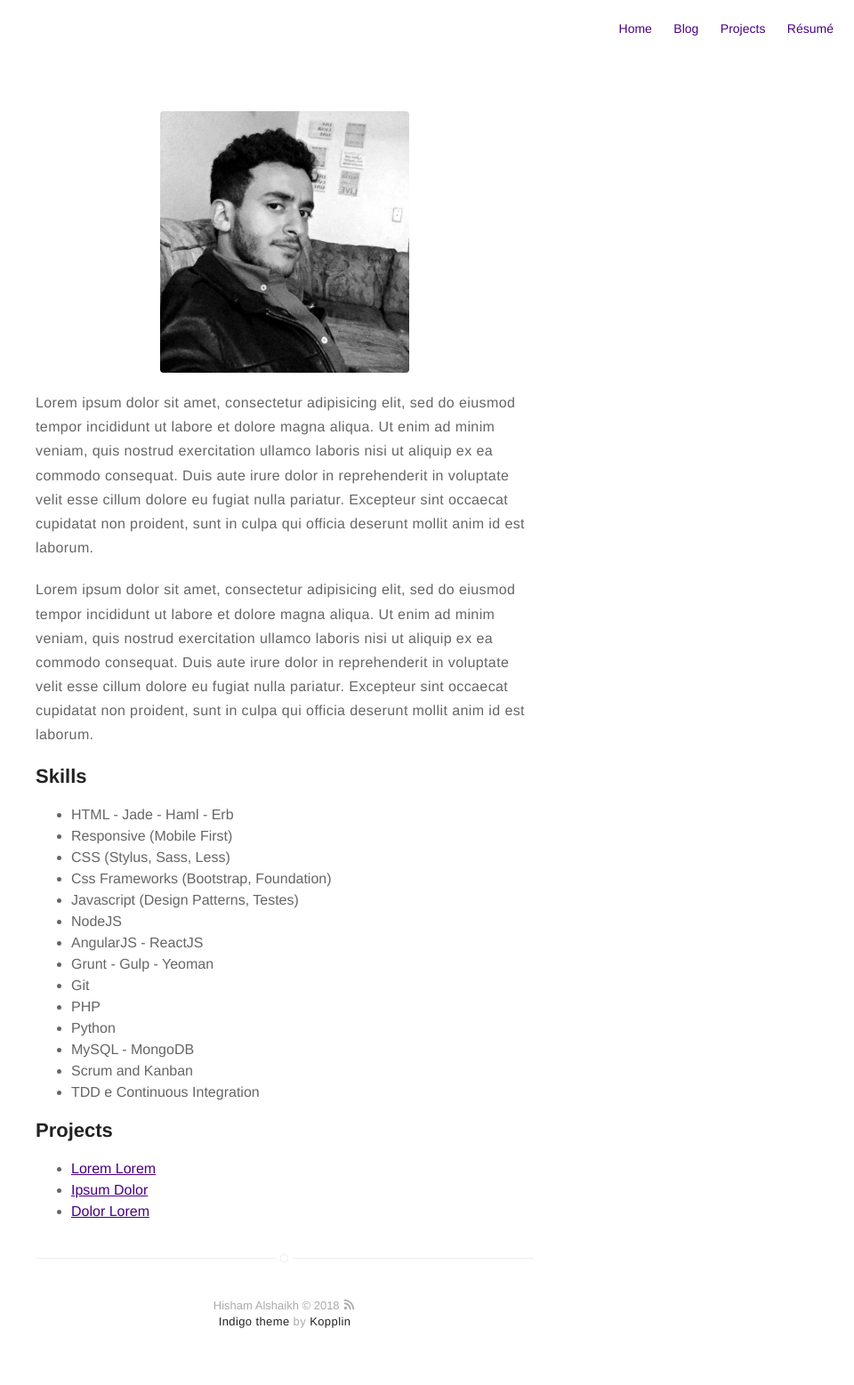
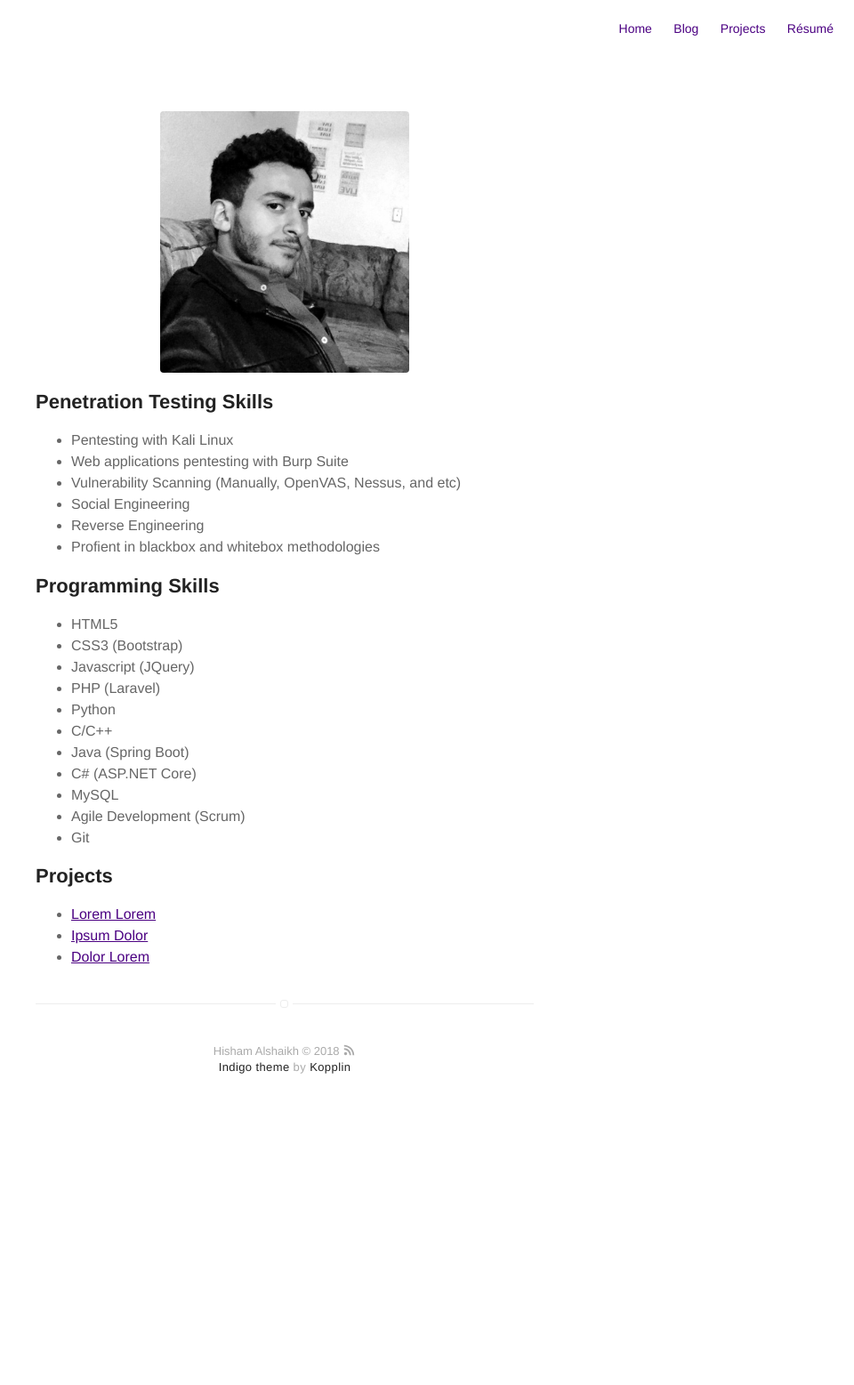
Before and after one commit to h15h4m/h15h4m.github.io, a Jekyll site: the page built from about.md, in a window 1280 px wide. Shown: the whole page at 89% size, without its empty margins (320-1280 px from the left). Built offline with Jekyll 4.4.1, drawn with Linux system fonts in a browser that asks for light colours; after the commit the page ends 1271 px from its top, so only the background shows below that.

Commit message:
Update about.md

```diff
--- a/about.md
+++ b/about.md
@@ -4,37 +4,33 @@ layout: page
 ---
 ![Profile Image]({{ site.url }}/{{ site.picture }})
 
-<p>Lorem ipsum dolor sit amet, consectetur adipisicing elit, sed do eiusmod
-tempor incididunt ut labore et dolore magna aliqua. Ut enim ad minim veniam,
-quis nostrud exercitation ullamco laboris nisi ut aliquip ex ea commodo
-consequat. Duis aute irure dolor in reprehenderit in voluptate velit esse
-cillum dolore eu fugiat nulla pariatur. Excepteur sint occaecat cupidatat non
-proident, sunt in culpa qui officia deserunt mollit anim id est laborum.</p>
+<p></p>
 
-<p>Lorem ipsum dolor sit amet, consectetur adipisicing elit, sed do eiusmod
-tempor incididunt ut labore et dolore magna aliqua. Ut enim ad minim veniam,
-quis nostrud exercitation ullamco laboris nisi ut aliquip ex ea commodo
-consequat. Duis aute irure dolor in reprehenderit in voluptate velit esse
-cillum dolore eu fugiat nulla pariatur. Excepteur sint occaecat cupidatat non
-proident, sunt in culpa qui officia deserunt mollit anim id est laborum.</p>
 
-<h2>Skills</h2>
+<h2>Penetration Testing Skills</h2>
+<ul class="skill-list">
+	<li>Pentesting with Kali Linux</li>
+	<li>Web applications pentesting with Burp Suite</li>
+	<li>Vulnerability Scanning (Manually, OpenVAS, Nessus, and etc)</li>
+	<li>Social Engineering</li>
+	<li>Reverse Engineering</li>
+	<li>Profient in blackbox and whitebox methodologies</li>
+</ul>
 
+
+<h2>Programming Skills</h2>
 <ul class="skill-list">
-	<li>HTML - Jade - Haml - Erb</li>
-	<li>Responsive (Mobile First)</li>
-	<li>CSS (Stylus, Sass, Less)</li>
-	<li>Css Frameworks (Bootstrap, Foundation)</li>
-	<li>Javascript (Design Patterns, Testes)</li>
-	<li>NodeJS</li>
-	<li>AngularJS - ReactJS</li>
-	<li>Grunt - Gulp - Yeoman</li>
+	<li>HTML5</li>
+	<li>CSS3 (Bootstrap)</li>
+	<li>Javascript (JQuery)</li>
+	<li>PHP (Laravel)</li>
+	<li>Python</li>
+	<li>C/C++</li>
+	<li>Java (Spring Boot)</li>
+	<li>C# (ASP.NET Core)</li>
+	<li>MySQL</li>
+	<li>Agile Development (Scrum)</li>
 	<li>Git</li>
-	<li>PHP</li>
-	<li>Python</li>
-	<li>MySQL - MongoDB</li>
-	<li>Scrum and Kanban</li>
-	<li>TDD e Continuous Integration</li>
 </ul>
 
 <h2>Projects</h2>
```
